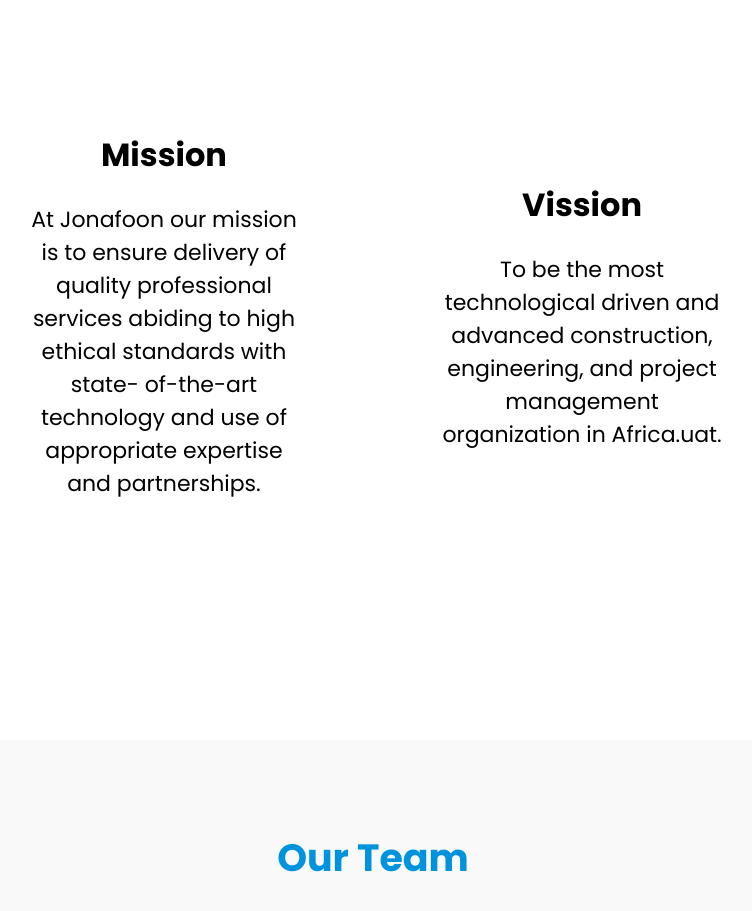
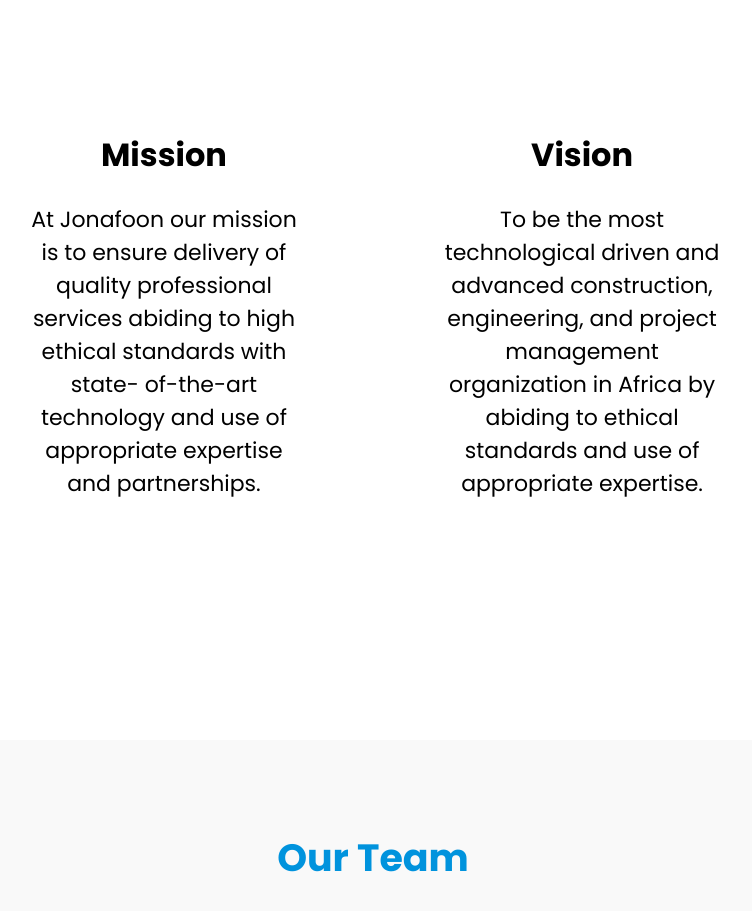
Before and after one commit to Shuaibu78/jonafoon, a Next.js app: page /about in a window 1280 px wide. Shown: the part 860-1771 px from the top of the page, without its empty margins (267-1019 px from the left). Built offline with nearby package versions, Linux system fonts and the light colour scheme.

Commit message:
corrected spelling on about page

```diff
--- a/pages/about.jsx
+++ b/pages/about.jsx
@@ -79,10 +79,10 @@
             </CardContent>
           </ContentCard>
           <ContentCard>
-            <CardTitle>Vission</CardTitle>
+            <CardTitle>Vision</CardTitle>
             <CardContent>
               To be the most technological driven and advanced construction,
-              engineering, and project management organization in Africa.uat.
+              engineering, and project management organization in Africa by abiding to ethical standards and use of appropriate expertise.
             </CardContent>
           </ContentCard>
         </AboutContentContainer>
```
